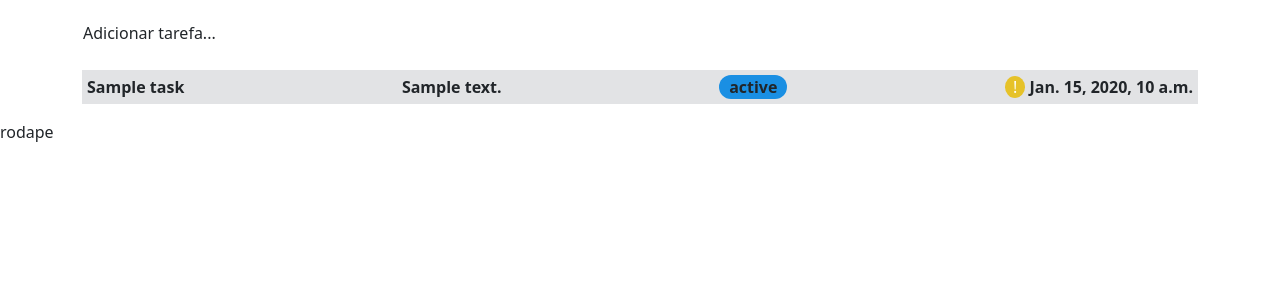
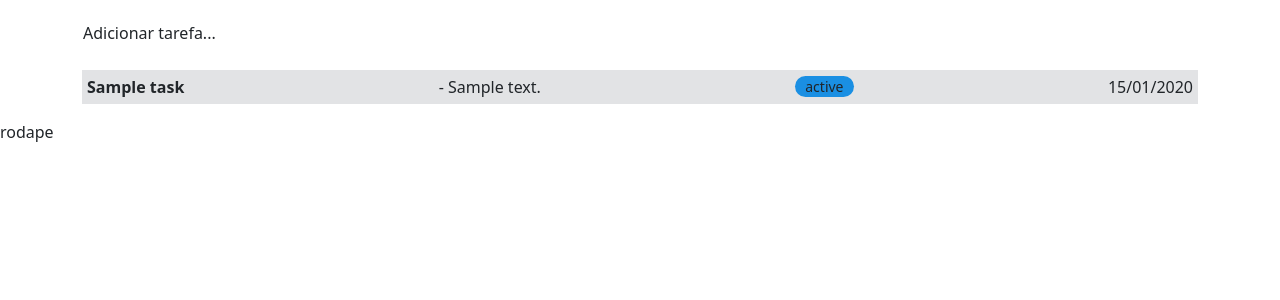
Before and after one commit to danielBRTanimacao/To-Do-python, a Django app: page / in a window 1280 px wide. Shown: the part 358-658 px from the top of the page. Run offline with Django 5.2, Linux system fonts and the light colour scheme; a user stored in the database is signed in; tables that the repository leaves empty hold one stand-in row (values such as "Sample post"); grey boxes labelled with a size stand in for pictures from a placeholder-image service; some libraries are stand-ins or nearby versions.

Commit message:
creating function to add error on html

```diff
--- a/ToDoApp/static/css/index.css
+++ b/ToDoApp/static/css/index.css
@@ -11,12 +11,14 @@ li {
     align-items: center;
 }
 
-.alert-date {
-    font-weight: 400;
-    background-color: #e6c229;
-    padding: 0 8px;
-    border-radius: 100%;
-    color: white;
+.alert-task {
+    color: red;
+    font-weight: bold;
+}
+.alert-icon {
+    color: red;
+    font-size: 1.2rem;
+    margin-left: 5px;
 }
 
 .status {
--- a/ToDoApp/static/js/index.js
+++ b/ToDoApp/static/js/index.js
@@ -61,3 +61,29 @@ window.onload = function () {
         document.getElementById("imageDisplay").src = cachedImageUrl;
     }
 };
+
+document.addEventListener("DOMContentLoaded", function () {
+    const alertThreshold = 3; // Dias antes do vencimento para ativar o alerta
+    const taskItems = document.querySelectorAll(".task-item");
+
+    taskItems.forEach((task) => {
+        const dueDateString = task.getAttribute("data-due-date");
+        if (!dueDateString) return;
+
+        const dueDate = new Date(dueDateString);
+        const currentDate = new Date();
+        const timeDifference = dueDate - currentDate;
+        const daysDifference = timeDifference / (1000 * 60 * 60 * 24); // Converter milissegundos para dias
+
+        if (daysDifference <= alertThreshold && daysDifference >= 0) {
+            // Adiciona a classe de alerta
+            task.classList.add("alert-task");
+
+            // Opcional: Adiciona um ícone ou mensagem de alerta
+            const alertIcon = document.createElement("span");
+            alertIcon.textContent = " !";
+            alertIcon.classList.add("alert-icon");
+            task.querySelector(".due-date").appendChild(alertIcon);
+        }
+    });
+});
--- a/ToDoApp/templates/pages/index.html
+++ b/ToDoApp/templates/pages/index.html
@@ -82,15 +82,10 @@
         </div>
         <ul class="pt-4">
             {% for task in tasks %}
-                <!--#1a8fe3-->
-                <li style="background: #e2e3e5;" class="fw-bold">
-                    <span>{{task.title}}</span>
-                    <span>{{task.description}}</span>
-                    <span class="status">{{task.status}}</span>
-                    <span>
-                        <span class="alert-date">!</span>
-                        {{task.due_date}}
-                    </span>
+                <li style="background:#e2e3e5;" class="task-item" data-due-date="{{ task.due_date }}">
+                    <strong>{{ task.title }}</strong> - {{ task.description }}
+                    <small class="status">{{ task.status }}</small>
+                    <span class="due-date">{{ task.due_date|date:"d/m/Y" }}</span>
                 </li>
             {% endfor %}
         </ul>
--- a/ToDoApp/views/index_view.py
+++ b/ToDoApp/views/index_view.py
@@ -7,15 +7,15 @@ def index(request):
     if request.user.is_anonymous:
         return redirect('login')
 
-    tasks = Task.objects.all()
+    tasks = Task.objects.filter(user=request.user)
     form = TaskForm()
 
     if request.method == "POST":
         form = TaskForm(request.POST)
-
         if form.is_valid():
-            form.user = request.user.id
-            form.save()
+            task = form.save(commit=False)
+            task.user = request.user
+            task.save()
             return redirect('index')
 
     context = {
```
